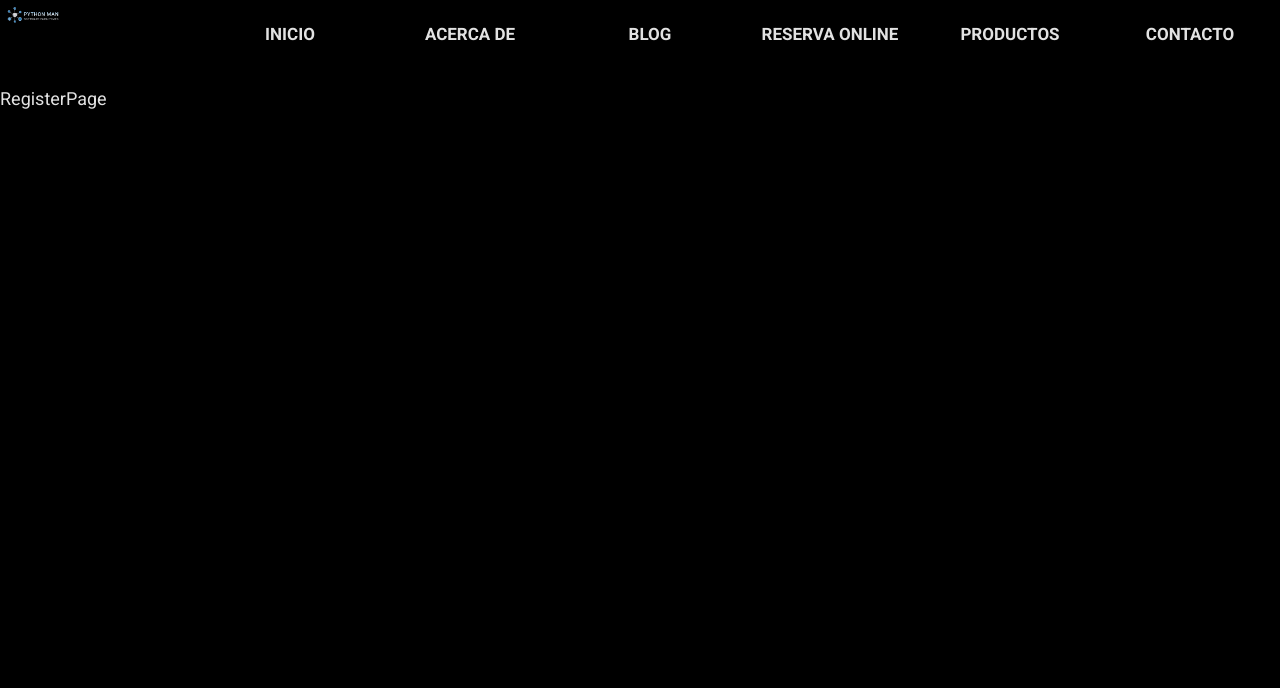
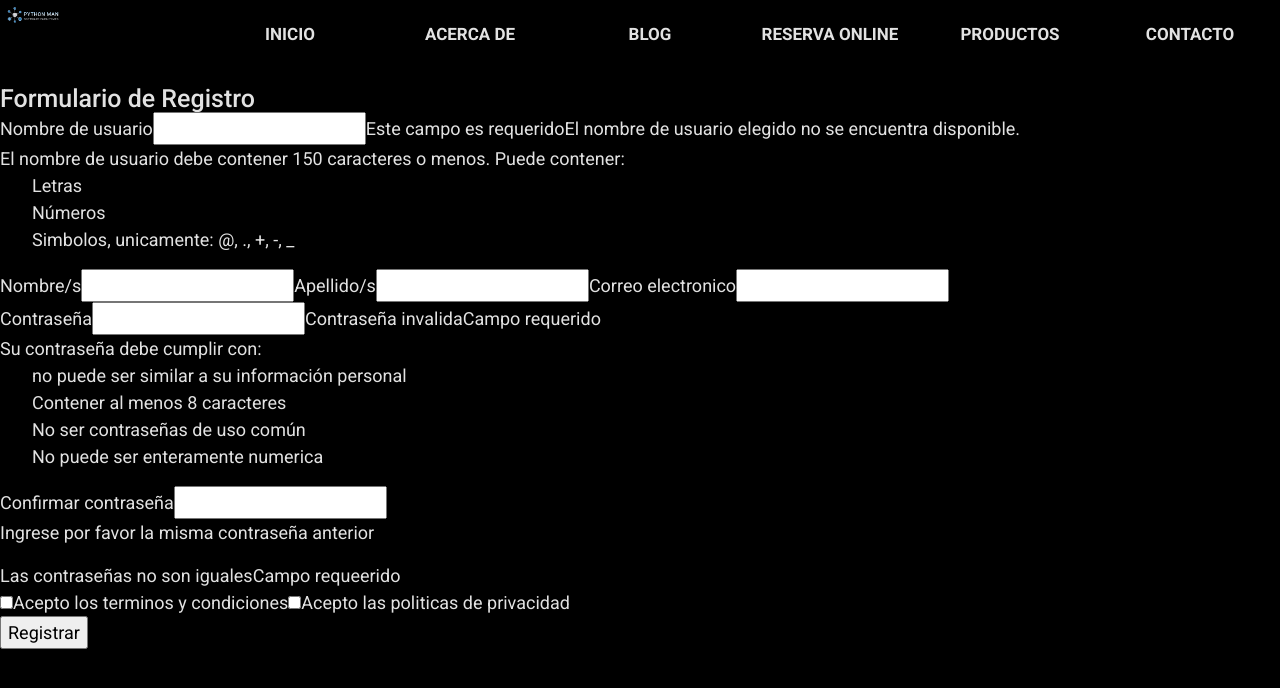
Before and after one commit to pamonge/PythonMan-site, a React (Vite) app: page /register in a window 1280 px wide. Shown: the top 688 px of the page. Built offline with nearby package versions, Linux system fonts and the light colour scheme.

Commit message:
Add: policies an terms

```diff
--- a/src/PythonManApp.jsx
+++ b/src/PythonManApp.jsx
@@ -9,9 +9,11 @@ import { StorePage } from './pages/storepage/StorePage'
 import { LoginPage } from './pages/Login/LoginPage'
 import { RegisterPage } from './pages/register/RegisterPage'
 import { NavBarComponent } from './components/NavBarComponent'
-
+import { PrivacyPoliciesPage } from './pages/privacyPolicies/PrivacyPoliciesPage'
 
 import './index.css'
+import { TermsAndConditionsPage } from './pages/TermsAndConditions/TermsAndConditionsPage'
+
 
 export const PythonManApp = () => {
   return (
@@ -26,6 +28,8 @@ export const PythonManApp = () => {
             <Route path='/contact' element={ <ContactPage /> } />
             <Route path='/login' element={ <LoginPage /> } />
             <Route path='/register' element={ <RegisterPage /> } />
+            <Route path='/privacy-policies' element={ <PrivacyPoliciesPage /> } />
+            <Route path='/terms-conditions' element={ <TermsAndConditionsPage /> } />
             <Route path='/*' element= { <Navigate to='/' /> } />
         </Routes>
     </>
--- a/src/components/FormComponentStyles.module.css
+++ b/src/components/FormComponentStyles.module.css
@@ -50,6 +50,6 @@
 }
 
 .form input[type="submit"]:hover {
-    background: linear-gradient(270deg, rgba(0, 130, 138, 0.977) 0%, rgba(3, 194, 198, 0.977) 50%, rgba(217, 217, 217, 0.977) 100%    );
+    background: linear-gradient(270deg, rgba(0, 130, 138, 0.98) 0%, rgba(3, 194, 198, 0.98) 50%, rgba(217, 217, 217, 0.98) 100%    );
     box-shadow: 3px 3px 5px;
 }
--- a/src/pages/Login/LoginPage.jsx
+++ b/src/pages/Login/LoginPage.jsx
@@ -1,8 +1,25 @@
 import React from 'react'
 import styles from './LoginPageStyles.module.css'
+import { NavLink } from 'react-router-dom'
 
 export const LoginPage = () => {
   return (
-    <div className={styles.loginContainer} >LoginPage</div>
-  )
+		<div className={styles.loginContainer} >
+			<h3>Inicio de Secion</h3>
+			<form action="">
+				<div>
+					<label htmlFor="userName">Usuario</label>
+					<input type="text" id='userName' name='userName'/>
+				</div>
+				<div>
+					<label htmlFor="userPassword">Contraseña</label>
+					<input type="text" id='userPassword' name='userPassword' />
+				</div>
+				<input type="submit" value="Ingresar" />
+			</form>
+			<p>No posees usuario?</p>
+			<NavLink to={'/register'} >Registrese!</NavLink>
+			<NavLink to={'/'} >Volver al inicio</NavLink>
+		</div>
+	)
 }
--- /dev/null
+++ b/src/pages/TermsAndConditions/TermsAndConditionsPage.jsx
@@ -0,0 +1,7 @@
+import React from 'react'
+
+export const TermsAndConditionsPage = () => {
+  return (
+    <div>TermsAndConditionsPage</div>
+  )
+}
--- /dev/null
+++ b/src/pages/privacyPolicies/PrivacyPoliciesPage.jsx
@@ -0,0 +1,7 @@
+import React from 'react'
+
+export const PrivacyPoliciesPage = () => {
+  return (
+    <div>PrivacyPoliciesPage</div>
+  )
+}
--- a/src/pages/register/RegisterPage.jsx
+++ b/src/pages/register/RegisterPage.jsx
@@ -1,8 +1,66 @@
 import React from 'react'
 import styles from './RegisterPageStyles.module.css'
+import { NavLink } from 'react-router-dom'
 
 export const RegisterPage = () => {
-  return (
-    <div>RegisterPage</div>
-  )
+	return (
+		<div>
+			<h3>Formulario de Registro</h3>
+			<form action="">
+				<div>
+					<label htmlFor="">Nombre de usuario</label>
+					<input type="text" />
+					{/* Falta la logica del condicional */}
+					<span>Este campo es requerido</span>
+					<span>El nombre de usuario elegido no se encuentra disponible.</span>
+					<p>
+						El nombre de usuario debe contener 150 caracteres o menos.
+						Puede contener:
+						<ul>
+							<li>Letras</li>
+							<li>Números</li>
+							<li>Simbolos, unicamente: @, ., +, -, _ </li>
+						</ul>
+					</p>
+				</div>
+				<div>
+					<label htmlFor="">Nombre/s</label>
+					<input type="text" />
+					<label htmlFor="">Apellido/s</label>
+					<input type="text" />
+					<label htmlFor="">Correo electronico</label>
+					<input type="email" />
+
+				</div>
+				<div>
+					<label htmlFor="">Contraseña</label>
+					<input type="password" />
+					<span>Contraseña invalida</span>
+					<span>Campo requerido</span>
+					<p>
+						Su contraseña debe cumplir con:
+						<ul>
+							<li>no puede ser similar a su información personal</li>
+							<li>Contener al menos 8 caracteres</li>
+							<li>No ser contraseñas de uso común</li>
+							<li>No puede ser enteramente numerica</li>
+						</ul>
+					</p>
+					<label htmlFor="">Confirmar contraseña</label>
+					<input type='text' />
+					<p>Ingrese por favor la misma contraseña anterior</p>
+					<span>Las contraseñas no son iguales</span>
+					<span>Campo requeerido</span>
+				</div>
+				<div>
+					<input type="checkbox" name="" id="" />
+					<label htmlFor="">Acepto los <NavLink to={"/terms-conditions"} >terminos y condiciones</NavLink></label>
+					<input type="checkbox" name="" id="" />
+					<label htmlFor="">Acepto las <NavLink to={"/privacy-policies"}>politicas de privacidad</NavLink></label>
+				</div>
+				<input type="submit" value="Registrar" />
+
+			</form>
+		</div>
+	)
 }
```
Also changed, not shown: src/pages/TermsAndConditions/TermsAndConditionsPageStyles.module.css (added), src/pages/homePage/HomePage.jsx (indentation only), src/pages/privacyPolicies/PrivacyPoliciesPage.module.css (added).
